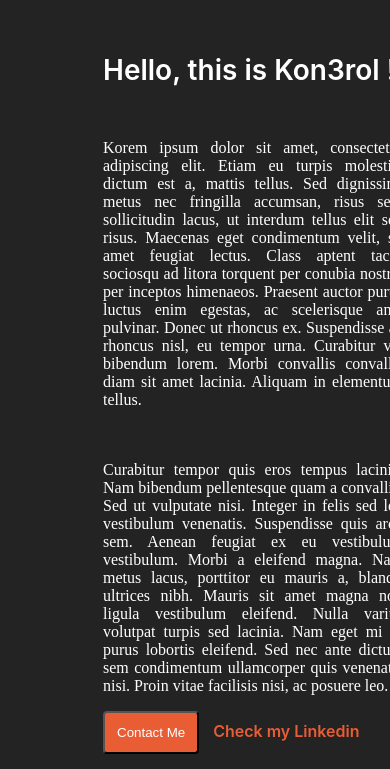
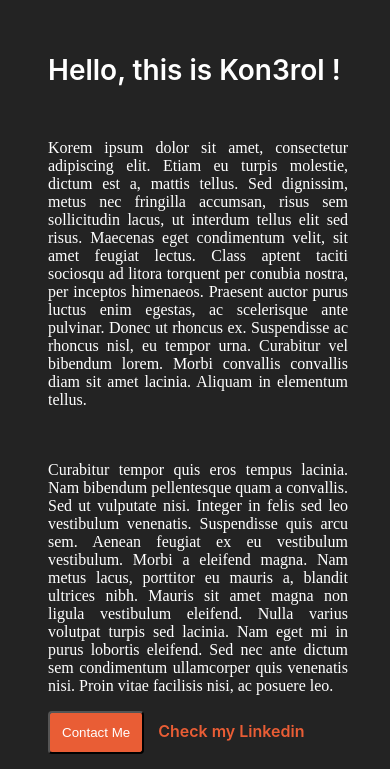
Before and after one commit to kon3rol/project_js, a plain HTML site: page index.html in a window 390 px wide. Shown: the part 75-844 px from the top of the page. Drawn offline with nearby package versions, Linux system fonts and the light colour scheme.

Commit message:
final 0.1

```diff
--- a/grid.css
+++ b/grid.css
@@ -263,7 +263,7 @@ footer {
   }
 
   .container {
-    margin: auto 20%;
+    margin: auto 20px;
     padding: 20px 20px;
     display: block;
   }
```
